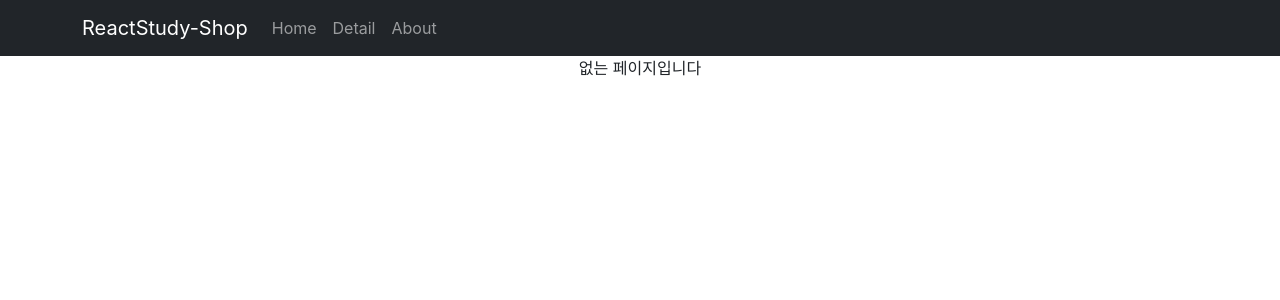
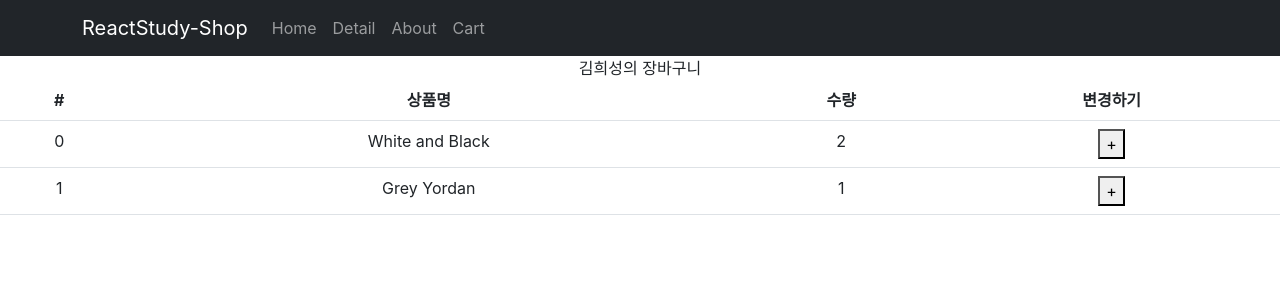
Before and after one commit to jungunman/ReactStudy-Shop, a React (Create React App) app: page /cart in a window 1280 px wide. Shown: the top 300 px of the page. Built offline with nearby package versions, Linux system fonts and the light colour scheme.

Commit message:
리덕스 이거... 꿀 맞아?
복잡하다 복잡해 절차가!!
결제 절차보다 복잡한듯!

```diff
--- a/package.json
+++ b/package.json
@@ -3,6 +3,7 @@
   "version": "0.1.0",
   "private": true,
   "dependencies": {
+    "@reduxjs/toolkit": "^1.9.3",
     "@testing-library/jest-dom": "^5.16.5",
     "@testing-library/react": "^13.4.0",
     "@testing-library/user-event": "^13.5.0",
@@ -11,6 +12,7 @@
     "react": "^18.2.0",
     "react-bootstrap": "^2.7.3",
     "react-dom": "^18.2.0",
+    "react-redux": "^8.0.5",
     "react-router-dom": "^6.10.0",
     "react-scripts": "5.0.1",
     "styled-components": "^5.3.9",
--- a/src/App.css
+++ b/src/App.css
@@ -56,6 +56,14 @@
   display: none;
 }
 
+.start {
+  opacity: 0;
+}
+
+.end {
+  opacity: 1;
+  transition : opacity 0.5s;
+}
 
 @keyframes App-logo-spin {
   from {
--- a/src/App.js
+++ b/src/App.js
@@ -5,6 +5,7 @@ import serverData from './data.js';
 import { Routes, Route, Link, useNavigate ,Outlet} from 'react-router-dom';
 import Detail from './pages/Detail';
 import MainPage from './pages/Main';
+import Cart from './pages/Cart';
 import About from './pages/About';
 import axios from 'axios';
 
@@ -23,6 +24,7 @@ function App() {
             <Nav.Link onClick={()=>{navigate("/")}}>Home</Nav.Link>
             <Nav.Link onClick={()=>{navigate("/detail")}}>Detail</Nav.Link>
             <Nav.Link onClick={()=>{navigate("/about")}}>About</Nav.Link>
+            <Nav.Link onClick={()=>{navigate("/cart")}}>Cart</Nav.Link>
           </Nav>
         </Container>
       </Navbar>
@@ -38,6 +40,7 @@ function App() {
           <Route path="member" element={<div>멤버임</div>} />
           <Route path="location" element={<div>위치임</div>} />
         </Route>
+        <Route path="/cart" element={<Cart/>}/>
         <Route path='*' element={
           <div>없는 페이지입니다</div>
         }/>
--- a/src/index.js
+++ b/src/index.js
@@ -4,14 +4,18 @@ import './index.css';
 import App from './App';
 import reportWebVitals from './reportWebVitals';
 import { BrowserRouter } from 'react-router-dom';
+import { Provider } from 'react-redux';
+import store from './store.js'
 
 const root = ReactDOM.createRoot(document.getElementById('root'));
 root.render(
-  <React.StrictMode>
-    <BrowserRouter>
-    <App />
-    </BrowserRouter>
-  </React.StrictMode>
+  <Provider store={store}>
+    <React.StrictMode>
+      <BrowserRouter>
+      <App />
+      </BrowserRouter>
+    </React.StrictMode>
+  </Provider>
 );
 
 // If you want to start measuring performance in your app, pass a function
--- /dev/null
+++ b/src/pages/Cart.js
@@ -0,0 +1,41 @@
+import { Table } from "react-bootstrap";
+import { useDispatch, useSelector } from "react-redux";
+import {changeName} from "./../store.js";
+
+function Cart(){
+    const state = useSelector((state)=>{return state});
+    const dispatch = useDispatch();
+    return (
+        <>
+            {state.user}의 장바구니
+        <Table>
+            <thead>
+                <tr>
+                <th>#</th>
+                <th>상품명</th>
+                <th>수량</th>
+                <th>변경하기</th>
+                </tr>
+            </thead>
+            <tbody>
+                {state.cart.map((element, i)=>{
+                    return(
+                    <tr key={i}>
+                        <td>{i}</td>
+                        <td>{element.name}</td>
+                        <td>{element.count}</td>
+                        <td><button onClick={()=>{
+                            dispatch(changeName());
+                        }}>+</button></td>
+                    </tr>
+                    )
+                })
+
+                }
+            </tbody>
+        </Table>
+        </>
+    )
+}
+
+export default Cart;
--- a/src/pages/Detail.js
+++ b/src/pages/Detail.js
@@ -19,24 +19,28 @@ function Detail(props){
   const [alert,setAlert] = useState(false);
   const [text,setText] = useState("");
   const [tabs,setTabs] = useState(0);
+  const [fade2, setFade2] = useState('');
 
   useEffect(()=>{
-    let timer = setTimeout(()=>{
+    let timer = [setTimeout(()=>{
       setDisplay(false);
-    },1000 * 2)
+    },1000 * 2),
+    setTimeout(()=>{
+      setFade2('end')
+    },100)
+  ]
 
+    setFade2('end')
     return (()=>{
+      setFade2('');
       clearTimeout(timer);
     })
   }, []);
 
-
-
-
     const {id} = useParams();
     return (
       <>
-        <Container>
+        <Container className={`start ${fade2}`}>
           {
             display === true ? <div className='alert alert-warning' >
                                 2초 이내 구매 시 할인
@@ -71,7 +75,7 @@ function Detail(props){
             </Col>
           </Row>
         </Container>
-        <Nav variant="tabs"  defaultActiveKey="link0">
+        <Nav className={`start ${fade2}`} variant="tabs"  defaultActiveKey="link0">
             <Nav.Item>
               <Nav.Link eventKey="link0" onClick={()=>{ setTabs(0)}}>버튼0</Nav.Link>
             </Nav.Item>
@@ -82,20 +86,28 @@ function Detail(props){
               <Nav.Link eventKey="link2" onClick={()=>{ setTabs(2)}}>버튼2</Nav.Link>
             </Nav.Item>
         </Nav>
-        <TabContents tabs = {tabs}/>
+        <TabContents tabs = {tabs} data={props.data} id={id}/>
 
       </>
     )
   }
 
   function TabContents(props){
-    if(props.tabs === 0){
-      return (<div>내용0</div>)
-    }else if(props.tabs === 1){
-      return (<div>내용1</div>)
-    }else if(props.tabs === 2){
-      return (<div>내용2</div>)
-    }
+    const [fade, setFade] = useState('');
+    useEffect(()=>{
+      let timer = setTimeout(()=>{
+        setFade('end')
+      }, 10);
+      return (()=>{
+        clearTimeout(timer);
+        setFade('');
+      });
+    }, [props.tabs])
+    return(
+   <div className={`start ${fade}`}>
+    {[<div>{props.data[props.id].title}</div>,<div>내용1</div>,<div>내용2</div>][props.tabs]}
+   </div>
+    )
   }
 
   export default Detail;
--- /dev/null
+++ b/src/store.js
@@ -0,0 +1,31 @@
+import { configureStore, createSlice } from '@reduxjs/toolkit'
+
+const user = createSlice({
+    name : "user",
+    initialState : "김희성",
+    reducers : {
+        changeName(state){
+            return '애기씨 남편' + state
+        }
+    }
+});
+
+export let {changeName} = user.actions;
+
+const cart = createSlice({
+    name : "cart",
+    initialState : [
+        {id : 0, name : 'White and Black', count : 2},
+        {id : 2, name : 'Grey Yordan', count : 1}
+      ]
+});
+
+
+
+
+export default configureStore({
+  reducer: {
+    user : user.reducer,
+    cart : cart.reducer
+  }
+})
```
Also changed, not shown: 2 other files (tests, documents, lock files or other folders).
